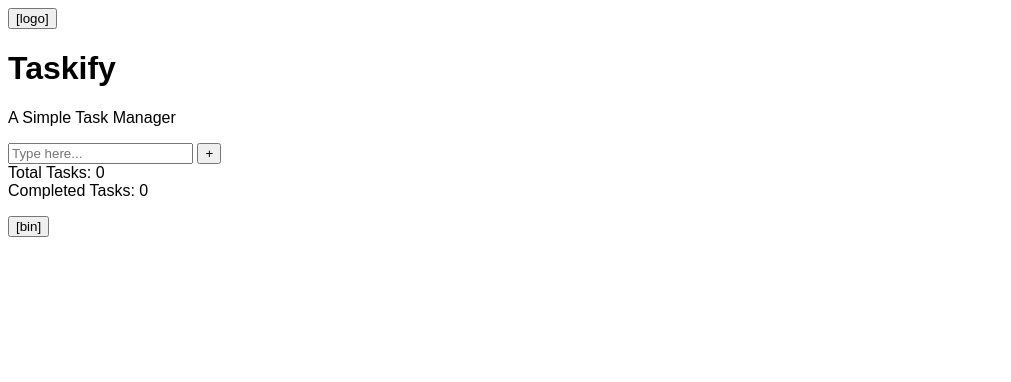
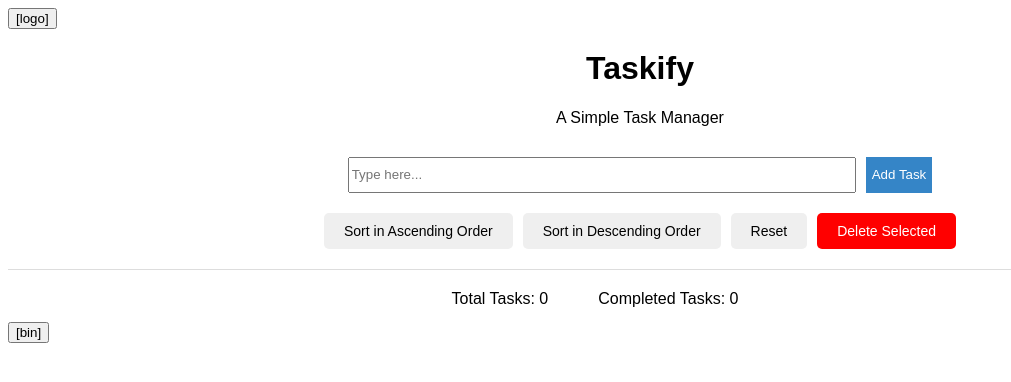
Before and after one commit to Brixtine/Taskify, a plain HTML site: page index.html in a window 1280 px wide. Shown: the whole page, without its empty margins (0-1011 px from the left). Drawn offline with Linux system fonts and the light colour scheme.

Commit message:
Version 2

```diff
--- a/index.html
+++ b/index.html
@@ -16,18 +16,29 @@
         </div>
 
         <div class="addTask-wrap">
-            <form id="taskForm">
+            <form class="task-form" id="taskForm">
                 <input type="text" class="new-task" id="newTask" placeholder="Type here..." required>
-                <button type="submit" class="addTaskBtn">+</button>
+                <button type="submit" class="addTaskBtn">Add Task</button>
             </form>
+
+        <div class="controls">
+            <button class="btn" id="sortAsc">Sort in Ascending Order</button>
+            <button class="btn" id="sortDesc">Sort in Descending Order</button>
+            <button class="btn" id="resetSort">Reset</button>
+            <button class="btn btn-deleted" id="deleteSelected">Delete Selected</button>
+
+        </div>
         </div>
 
-        <div>Total Tasks: <span id="totalTasks">0</span></div>
-        <div>Completed Tasks: <span id="completedTasks">0</span></div>
+    <div class="status">
+            <div>Total Tasks: <span id="totalTasks">0</span></div>
+            <div>Completed Tasks: <span id="completedTasks">0</span></div>
 
-        <ul class="task-list" id="taskList"></ul>
-
+            <ul class="task-list" id="taskList"></ul>
+        </div>
         <button id="deleteSelected">[bin]</button>
     </div>
+
+    <script src="script.js"></script>
 </body>
 </html>
--- a/styles.css
+++ b/styles.css
@@ -6,3 +6,60 @@ ul li{
     padding: 5px;
     border: 1px solid;
 }
+.header-wrap{
+    text-align: center;
+    margin-bottom: 30px;
+}
+.task-form{
+    display: flex;
+    gap: 10px;
+    margin-bottom: 20px;
+    justify-content: center;
+}
+.task-input{
+    flex: 1;
+    padding: 10px;
+    border: 2px solid #ddd;
+    border-radius: 5px;
+    font-size: 16px;
+}
+.new-task{
+    width: 500px;
+    height: 30px;
+}
+.addTaskBtn{
+    background-color: rgb(53, 133, 199);
+    color: white;
+    border: none;
+}
+.task-input:focus{
+    outline: none;
+    border-color: var;
+}
+.controls{
+    display: flex;
+    gap: 10px;
+    margin-bottom: 20px;
+    justify-content: center;
+}
+.btn{
+    padding: 10px 20px;
+    border: none;
+    border-radius: 5px;
+    cursor: pointer;
+    font-size: 14px;
+    transition: all 0.3s ease;
+}
+.btn-deleted{
+    background-color: red;
+    color: white;
+}
+
+.status{
+    display: flex;
+    gap: 50px;
+    justify-content: center;
+    margin-top: 20px;
+    padding-top: 20px;
+    border-top: 1px solid #ddd;
+}
```
